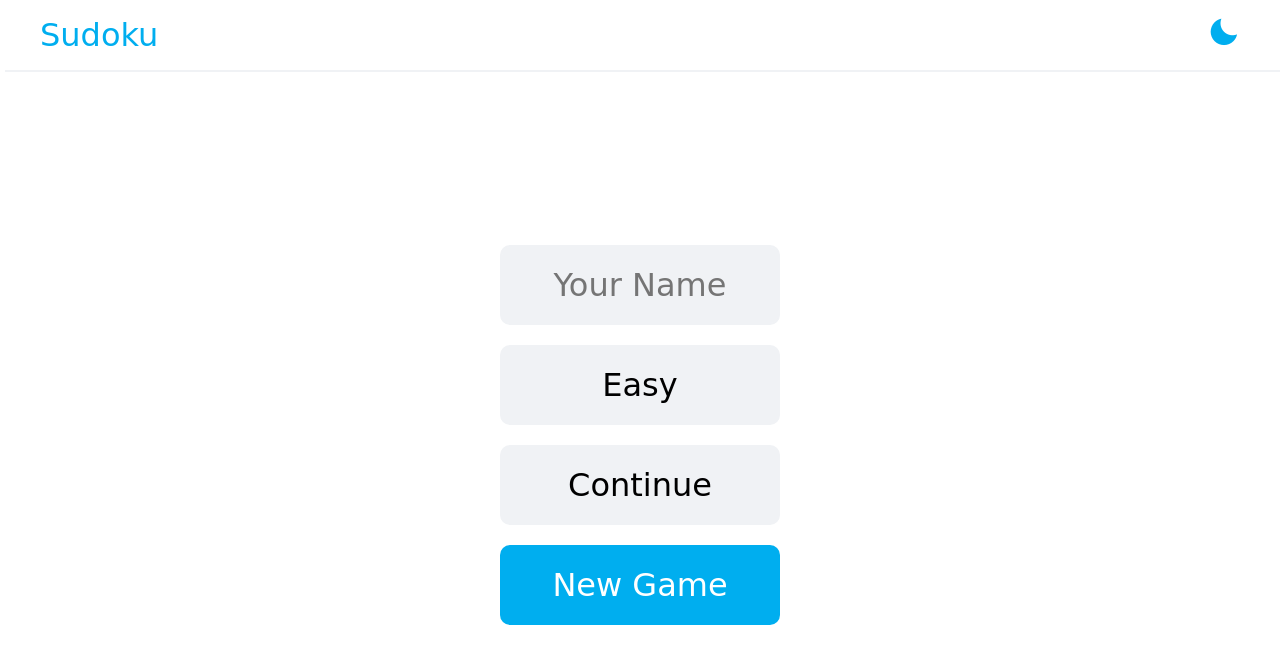
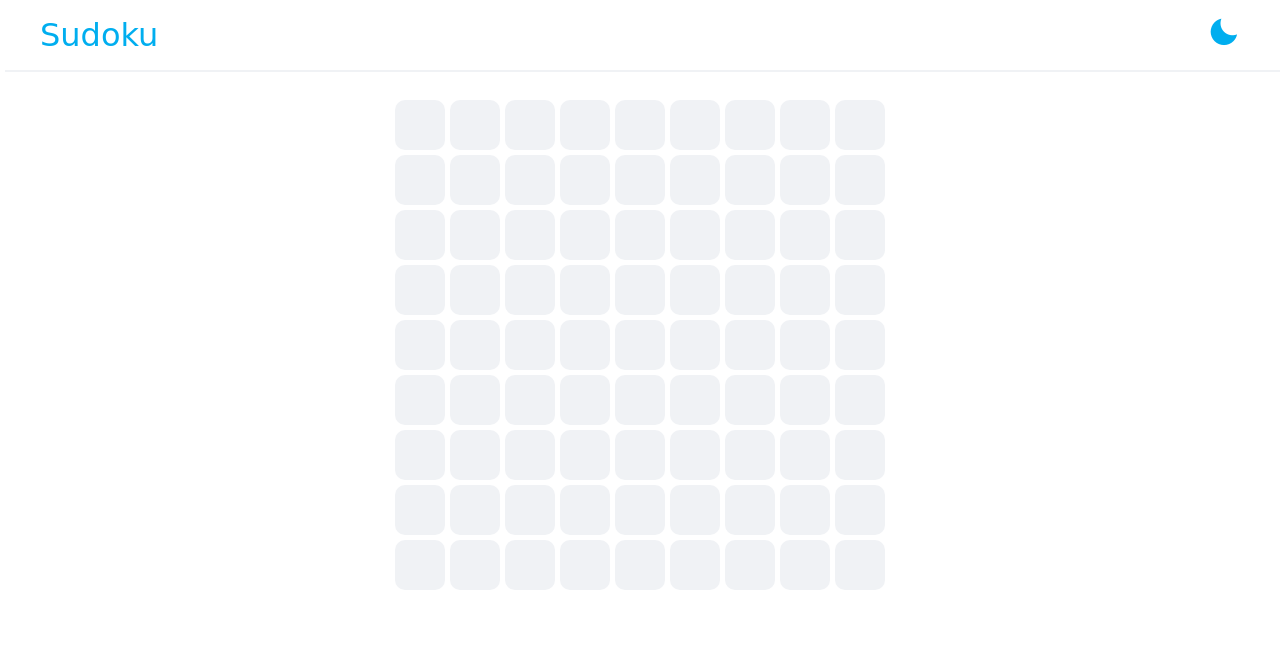
Before and after one commit to Azevedo183/Sudoku, a plain HTML site: page index.html in a window 1280 px wide. Drawn offline with nearby package versions, Linux system fonts and the light colour scheme; a web font is replaced by a local one.

Commit message:
Grid for the sudoku and styles

```diff
--- a/index.html
+++ b/index.html
@@ -36,7 +36,7 @@
     <div class="main">
         <div class="screen">
             <!--start screen-->
-            <div class="start-screen active" id="start-screen">
+            <div class="start-screen " id="start-screen">
                 <input type="text" placeholder="Your Name" maxlength="11" class="input-name" id="input-name">
                 <div class="btn" id="btn-level">
                     Easy
@@ -45,6 +45,94 @@
                 <div class="btn btn-blue" id="btn-play">New Game</div>
             </div>
             <!--end screen-->
+
+            <!--game screen-->
+            <div class="main-game active">
+                <div class="main-sudoku-grid">
+                    <div class="main-grid-cell"></div>
+                    <div class="main-grid-cell"></div>
+                    <div class="main-grid-cell"></div>
+                    <div class="main-grid-cell"></div>
+                    <div class="main-grid-cell"></div>
+                    <div class="main-grid-cell"></div>
+                    <div class="main-grid-cell"></div>
+                    <div class="main-grid-cell"></div>
+                    <div class="main-grid-cell"></div>
+                    <div class="main-grid-cell"></div>
+                    <div class="main-grid-cell"></div>
+                    <div class="main-grid-cell"></div>
+                    <div class="main-grid-cell"></div>
+                    <div class="main-grid-cell"></div>
+                    <div class="main-grid-cell"></div>
+                    <div class="main-grid-cell"></div>
+                    <div class="main-grid-cell"></div>
+                    <div class="main-grid-cell"></div>
+                    <div class="main-grid-cell"></div>
+                    <div class="main-grid-cell"></div>
+                    <div class="main-grid-cell"></div>
+                    <div class="main-grid-cell"></div>
+                    <div class="main-grid-cell"></div>
+                    <div class="main-grid-cell"></div>
+                    <div class="main-grid-cell"></div>
+                    <div class="main-grid-cell"></div>
+                    <div class="main-grid-cell"></div>
+                    <div class="main-grid-cell"></div>
+                    <div class="main-grid-cell"></div>
+                    <div class="main-grid-cell"></div>
+                    <div class="main-grid-cell"></div>
+                    <div class="main-grid-cell"></div>
+                    <div class="main-grid-cell"></div>
+                    <div class="main-grid-cell"></div>
+                    <div class="main-grid-cell"></div>
+                    <div class="main-grid-cell"></div>
+                    <div class="main-grid-cell"></div>
+                    <div class="main-grid-cell"></div>
+                    <div class="main-grid-cell"></div>
+                    <div class="main-grid-cell"></div>
+                    <div class="main-grid-cell"></div>
+                    <div class="main-grid-cell"></div>
+                    <div class="main-grid-cell"></div>
+                    <div class="main-grid-cell"></div>
+                    <div class="main-grid-cell"></div>
+                    <div class="main-grid-cell"></div>
+                    <div class="main-grid-cell"></div>
+                    <div class="main-grid-cell"></div>
+                    <div class="main-grid-cell"></div>
+                    <div class="main-grid-cell"></div>
+                    <div class="main-grid-cell"></div>
+                    <div class="main-grid-cell"></div>
+                    <div class="main-grid-cell"></div>
+                    <div class="main-grid-cell"></div>
+                    <div class="main-grid-cell"></div>
+                    <div class="main-grid-cell"></div>
+                    <div class="main-grid-cell"></div>
+                    <div class="main-grid-cell"></div>
+                    <div class="main-grid-cell"></div>
+                    <div class="main-grid-cell"></div>
+                    <div class="main-grid-cell"></div>
+                    <div class="main-grid-cell"></div>
+                    <div class="main-grid-cell"></div>
+                    <div class="main-grid-cell"></div>
+                    <div class="main-grid-cell"></div>
+                    <div class="main-grid-cell"></div>
+                    <div class="main-grid-cell"></div>
+                    <div class="main-grid-cell"></div>
+                    <div class="main-grid-cell"></div>
+                    <div class="main-grid-cell"></div>
+                    <div class="main-grid-cell"></div>
+                    <div class="main-grid-cell"></div>
+                    <div class="main-grid-cell"></div>
+                    <div class="main-grid-cell"></div>
+                    <div class="main-grid-cell"></div>
+                    <div class="main-grid-cell"></div>
+                    <div class="main-grid-cell"></div>
+                    <div class="main-grid-cell"></div>
+                    <div class="main-grid-cell"></div>
+                    <div class="main-grid-cell"></div>
+                    <div class="main-grid-cell"></div>
+                </div>
+            </div>
+            <!--end game screen-->
         </div>
     </div>
     <!--main screen-->
--- a/style.css
+++ b/style.css
@@ -15,7 +15,7 @@
 
     --border-radius: 10px;
 
-    --space-y: 20px
+    --space-y: 20px;
 
     --gap: 5px;
 
@@ -134,7 +134,7 @@ nav{
     width: 100%;
     height: 100%;
     transform: translateX(-100%);
-    transition: transform .3 ease-in-out;
+    transition: transform 0.3s ease-in-out;
     display: flex;
     flex-direction: column;
     align-items: center;
@@ -184,6 +184,65 @@ nav{
     animation: bounce 0.5s cubic-bezier(0.175, 0.885, 0.32, 1.275);
 }
 
+.main-game{
+    display: flex;
+    height: 100%;
+    flex-direction: column;
+    justify-content: space-between;
+    padding: 30px 0;
+    transform: translateX(100%);
+    transition: transform 0.3s ease-in-out;
+}
+
+.main-game.active{
+    transform: translateX(0);
+}
+
+.main-sudoku-grid{
+    display: grid;
+    gap: var(--gap);
+    grid-template-columns: repeat(9, auto);
+}
+
+.main-grid-cell{
+    height: var(--sudoku-cell-size);
+    width: var(--sudoku-cell-size);
+    border-radius: var(--border-radius);
+    background-color: var(--bg-main);
+    color: var(--blue);
+    display: grid;
+    place-items: center;
+    font-size: var(--font-size);
+    cursor: pointer;
+}
+
+.main-grid-cell.filled{
+    background-color: var(--filled-bg);
+    color: var(--filled-color);
+}
+
+.main-grid-cell.selected{
+    background-color: var(--blue);
+    color: var(--white);
+}
+
+.main-grid-cell:hover{
+    border: 2px solid var(--blue);
+}
+
+.main.main-grid-cell.hover{
+    border: 3px solid var(--blue);
+}
+
+.dark .main-grid-cell.hover{
+    border: 1px solid var(--blue);
+}
+
+.main-grid-cell.err{
+    background-color: var(--red);
+    color: var(--white);
+}
+
 @keyframes bounce{
     0%{
         transform: translateX(0);
```
